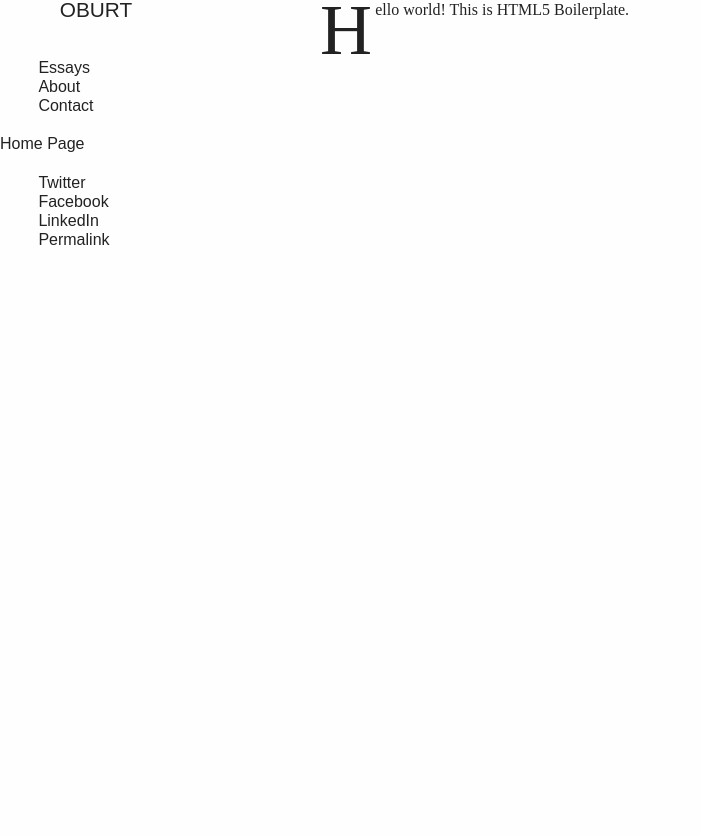
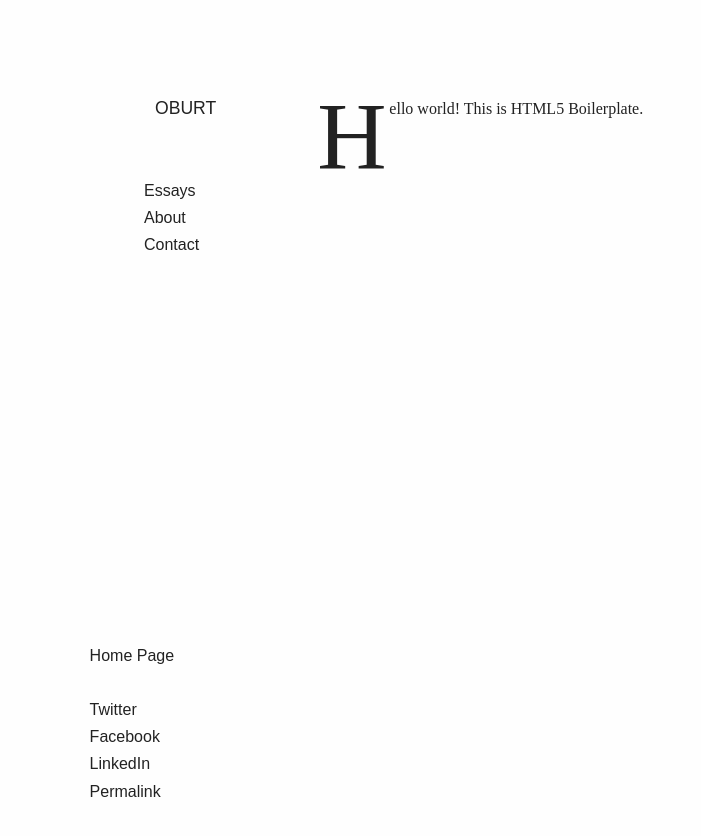
Before and after one commit to oburt/oburt.github.io, a Jekyll site: the page built from index.html, in a window 1280 px wide. Shown: the top 836 px of the page, without its empty margins (0-701 px from the left). Built offline with Jekyll 4.4.1, drawn with Linux system fonts in a browser that asks for light colours; nearby versions of some CDN libraries; some web fonts are replaced; Markdown is read by kramdown in place of the engine named in the settings.

Commit message:
navbar fixed position and home page typography

```diff
--- a/css/main.css
+++ b/css/main.css
@@ -22,9 +22,13 @@
 }
 
 html {
-    font-size: 100%;
-    line-height: 1.2rem;
+    font-size: 170%;
     background: #fefefe;
+}
+
+body {
+    font-size: initial;
+    line-height: 1rem;
 }
 
 /*
@@ -98,32 +102,32 @@
    ========================================================================== */
 
 h1 {
-	font-size: 2.4rem;
-	line-height: 2.4rem;
-	margin: 4.2rem 0 0.6rem;
+	font-size: 2.4em;
+	line-height: 2rem;
+	margin: 3.5rem 0 0.5rem;
 	text-align: center;
 	font-weight: 400;
 }
 
 h2 {
-	font-size: 1.3rem;
-	line-height: 1.2rem;
-	margin: 0 0 2.4rem;
+	font-size: 1.1em;
+	line-height: 1rem;
+	margin: 0 0 2rem;
 	text-align: center;
 	font-weight: 400;
 }
 
 h3 {
-	font-size: 1rem;
-	line-height: 1.2rem;
-	margin: 1.2rem 0;
+	font-size: 1em;
+	line-height: 1rem;
+	margin: 1rem 0;
 	font-weight: 500;
 }
 
 h4 {
-	font-size: 1rem;
-	line-height: 1.2rem;
-	margin: 1.2rem 0;
+	font-size: 1em;
+	line-height: 1rem;
+	margin: 1rem 0;
 	font-variant: small-caps;
 	text-rendering: optimizeSpeed;
 	text-transform: lowercase;
@@ -132,22 +136,22 @@
 }
 
 h5 {
-	font-size: 1rem;
-	line-height: 1.2rem;
-	margin: 1.2rem 0;
+	font-size: 1em;
+	line-height: 1rem;
+	margin: 1rem 0;
 	font-style: italic;
 	font-weight: 300;
 }
 
 h6 {
-	font-size: 1rem;
-	line-height: 1.2rem;
-	margin: 0 0 1.2rem;
+	font-size: 1em;
+	line-height: 1rem;
+	margin: 0 0 1rem;
 	font-weight: 300;
 }
 
 hr {
-
+	margin: 1rem 0;
 }
 
 p {
@@ -155,12 +159,12 @@
 }
 
 blockquote {
-	margin: 1.2em 0;
+	margin: 1rem 0;
 }
 
 ul,
 ol {
-	margin: 1.2rem 0 1.2rem 2.4rem;
+	margin: 1rem 0 1rem 2rem;
 	padding: 0;
 }
 
@@ -170,7 +174,7 @@
 }
 
 pre {
-	margin: 1.2rem 0;
+	margin: 1rem 0;
 }
 
 pre > code {
@@ -211,17 +215,18 @@
 }
 
 .nav {
-	width: 12rem;
+	width: 12em;
 	height: 100vh;
-	position: absolute;
+	position: fixed;
 	top: 0;
-	left: 0;
+	left: 50%;
+	margin-left: -34.4em;
 }
 
 .content {
-	margin: 0 auto;
-	padding: 0 14.4rem;
-	width: 40rem;
+	margin: 3.5rem auto;
+	padding: 0 14.4em;
+	width: 40em;
 	font-family: 'Mercury SSm A', 'Mercury SSm B';
 	text-rendering: optimizeLegibility;
 	position: relative;
@@ -262,7 +267,7 @@
 .content ul li p,
 .content ol li p {
 	text-indent: 0;
-	margin-bottom: 1.2rem;
+	margin-bottom: 1rem;
 }
 
 .content ul li p:last-of-type,
@@ -273,7 +278,7 @@
 .content p + p,
 .content img + p,
 .content pre + p {
-	text-indent: 2.4rem;
+	text-indent: 2.4em;
 }
 
 .content blockquote {
@@ -281,24 +286,25 @@
 	font-style: italic;
 }
 
-.content > p:first-of-type::first-letter {
-	font-size: 4.5rem;
+.content:not(.home) > p:first-of-type::first-letter {
+	font-size: 6em;
 	float: left;
-	line-height: 3.4rem;
-	margin-top: 0.2rem;
-	margin-right: 0.2rem;
+	line-height: 2.9rem;
+	margin-top: 0.1rem;
+	margin-right: 0.03em;
+	margin-left: -0.03em;
 	font-family: 'Requiem Text A', 'Requiem Text B';
 	font-weight: 400;
 }
 
 .content aside,
 .content .aside {
-	width: 12rem;
-	font-size: 0.7rem;
-	line-height: 1.14em;
+	width: 17.1em;/*12rem*/
+	font-size: 0.7em;
+	line-height: 0.67rem;
 	font-weight: 300;
 	position: absolute;
-	right: -14.4rem;
+	right: -20.57em;/*-14.4rem*/
 	top: 0;
 	text-indent: 0;
 	text-align: left;
@@ -307,25 +313,51 @@
 
 .content img {
 	display: block;
-	margin: 2em auto;
+	margin: 2rem auto;
 }
 
 .logo {
+	display: block;
+	margin-top: 3.5rem;
+}
 
+.citation {
+	position: absolute;
+	bottom: 0;
+	left: 0;
+	margin-bottom: 3.5rem;
+}
+
+.share {
+	margin: 0;
 }
 
 .content--title {
-	font-size: 1.2rem;
-	line-height: 1.2rem;
+	font-size: 1em;
+	line-height: 1rem;
 	font-family: 'Requiem Text A', 'Requiem Text B';
 	font-style: italic;
 }
 
+.content.home p {
+	text-indent: 0;
+	margin-bottom: 1rem;
+}
 
+.content.home h1 {
+	margin-bottom: 1.5rem;
+}
 
+.content.home h4,
+.content.home h5 {
+	margin-top: 0.5rem;
+	margin-bottom: 0.5rem;
+}
 
-
-
+.content.home hr {
+	margin: 1.5rem 0;
+	border-top-color: transparent;
+}
 /* ==========================================================================
    Helper classes
    ========================================================================== */
```
